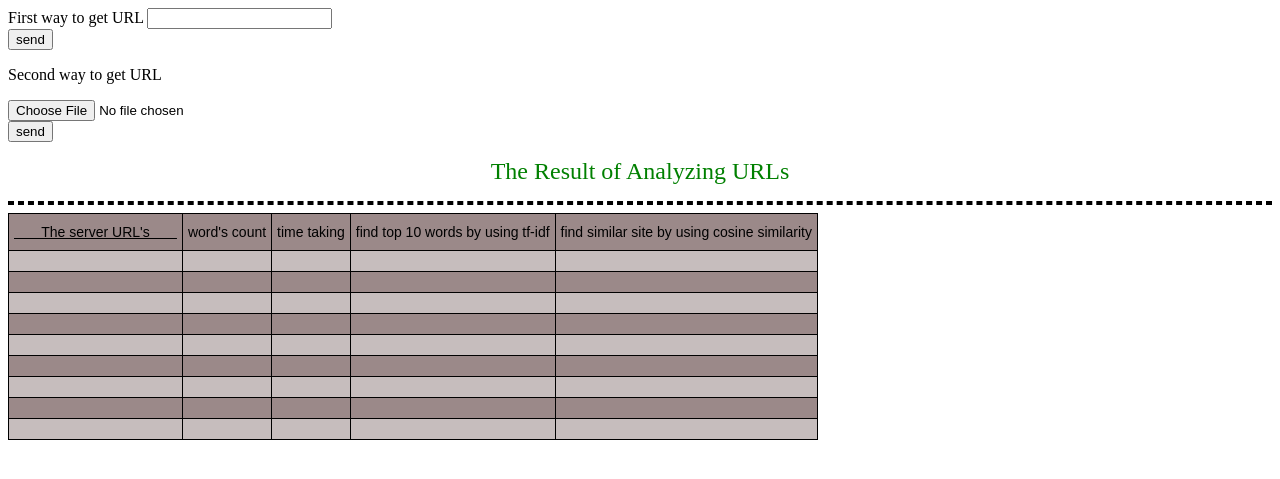
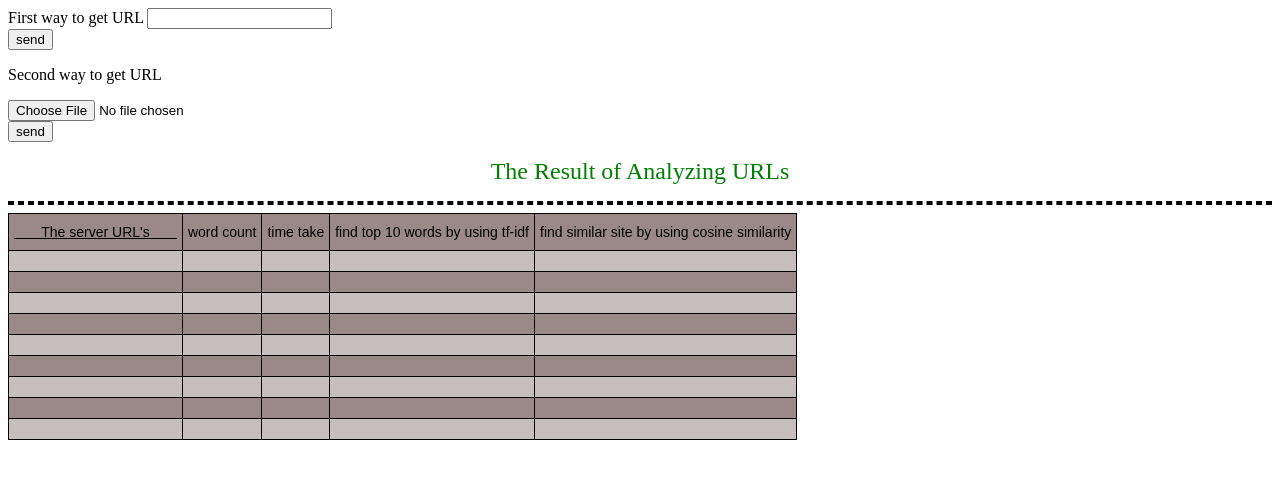
Before and after one commit to myles2030/ops, a Flask app: page / in a window 1280 px wide. Shown: the top 479 px of the page. Run offline with Flask 2, Linux system fonts and the light colour scheme; lists and menus that the app fills with data are empty.

Commit message:
fix table

```diff
--- a/forproject/templates/web.html
+++ b/forproject/templates/web.html
@@ -44,8 +44,8 @@
 	<thead>
 		<tr>
 			<th class="tg-703j">&nbsp;&nbsp;&nbsp;&nbsp;&nbsp;&nbsp;&nbsp;The server URL's&nbsp;&nbsp;&nbsp;&nbsp;&nbsp;&nbsp;&nbsp;</th>
-			<th class="tg-ss57">word's count</th>
-			<th class="tg-ss57">time taking</th>
+			<th class="tg-ss57">word count</th>
+			<th class="tg-ss57">time take</th>
 			<th class="tg-ss57">find top 10 words by using tf-idf</th>
 			<th class="tg-ss57">find similar site by using cosine similarity</th>
 		</tr>
```
